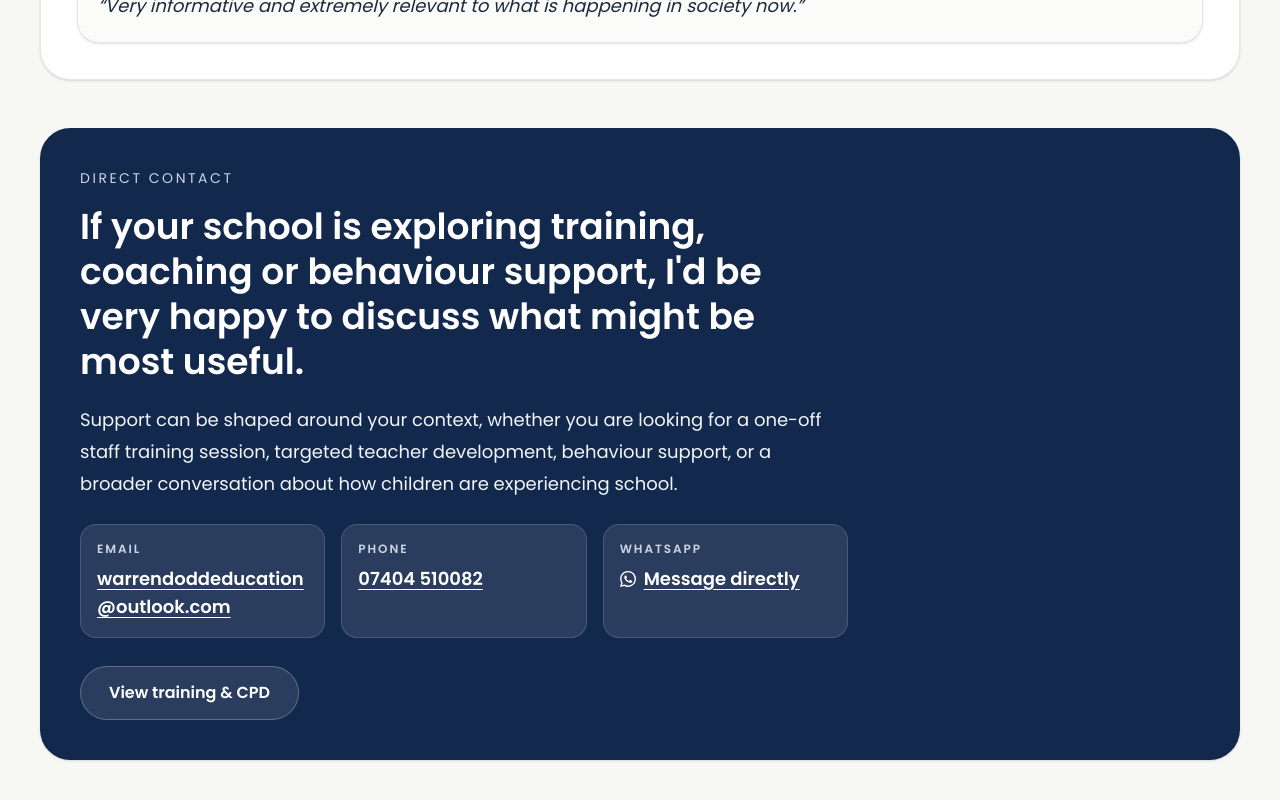
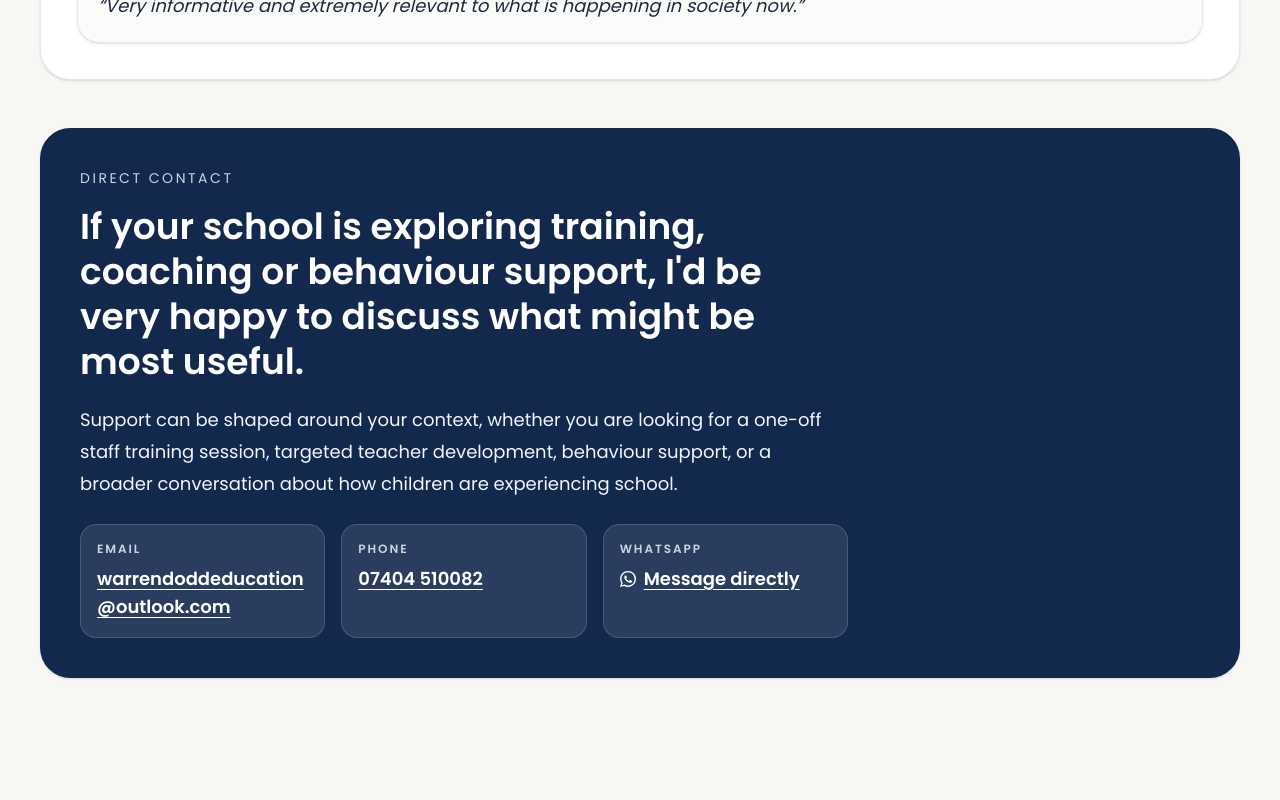
Before and after one commit to davedodd89-ai/warren-dodd-education, a Next.js app: page /schools in a window 1280 px wide. Shown: the part 4260-5060 px from the top of the page. After the commit the page ends 5002 px from the top, so only its background shows below. Built offline with nearby package versions, Linux system fonts and the light colour scheme.

Commit message:
Consolidate CPD into schools page

```diff
--- a/app/cpd/page.tsx
+++ b/app/cpd/page.tsx
@@ -1,34 +1,5 @@
-import Link from "next/link";
-import SiteHeader from "../SiteHeader";
+import { redirect } from "next/navigation";
 
 export default function CpdPage() {
-  return (
-    <div className="min-h-screen bg-[#F7F7F4] text-slate-900">
-      <SiteHeader />
-
-      <section className="mx-auto max-w-5xl px-6 py-16 text-center md:px-10 lg:py-20">
-        <p className="text-sm uppercase tracking-[0.22em] text-slate-500">
-          Training & CPD
-        </p>
-
-        <h1 className="mt-4 text-4xl font-semibold tracking-tight text-[#12284C] md:text-6xl">
-          Training and CPD now sit within the Schools page.
-        </h1>
-
-        <p className="mx-auto mt-6 max-w-3xl text-lg leading-8 text-slate-700">
-          To keep the offer clearer and simpler, training, CPD, behaviour
-          support, mentoring and outreach are now combined in one place.
-        </p>
-
-        <div className="mt-10 flex justify-center">
-          <Link
-            href="/schools"
-            className="inline-flex rounded-full bg-[#12284C] px-8 py-4 font-semibold text-white shadow-xl transition hover:-translate-y-0.5"
-          >
-            View Schools Page
-          </Link>
-        </div>
-      </section>
-    </div>
-  );
+  redirect("/schools");
 }
--- a/app/schools/page.tsx
+++ b/app/schools/page.tsx
@@ -390,14 +390,6 @@ export default function SchoolsPage() {
             </div>
           </div>
 
-          <div className="mt-7 flex flex-wrap gap-3">
-            <Link
-              href="/cpd"
-              className="inline-flex rounded-full border border-white/25 bg-white/10 px-7 py-3.5 font-semibold text-white transition hover:-translate-y-0.5"
-            >
-              View training &amp; CPD
-            </Link>
-          </div>
         </section>
       </main>
     </div>
```
